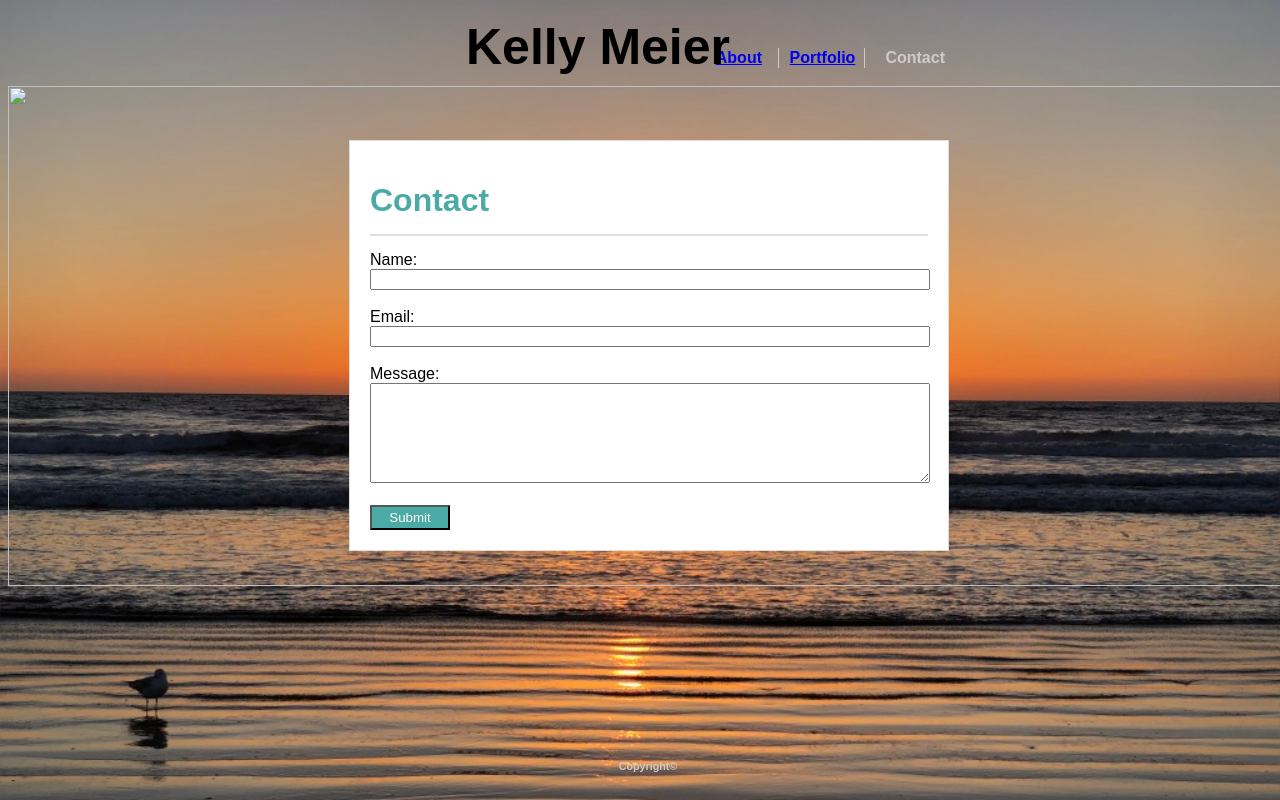
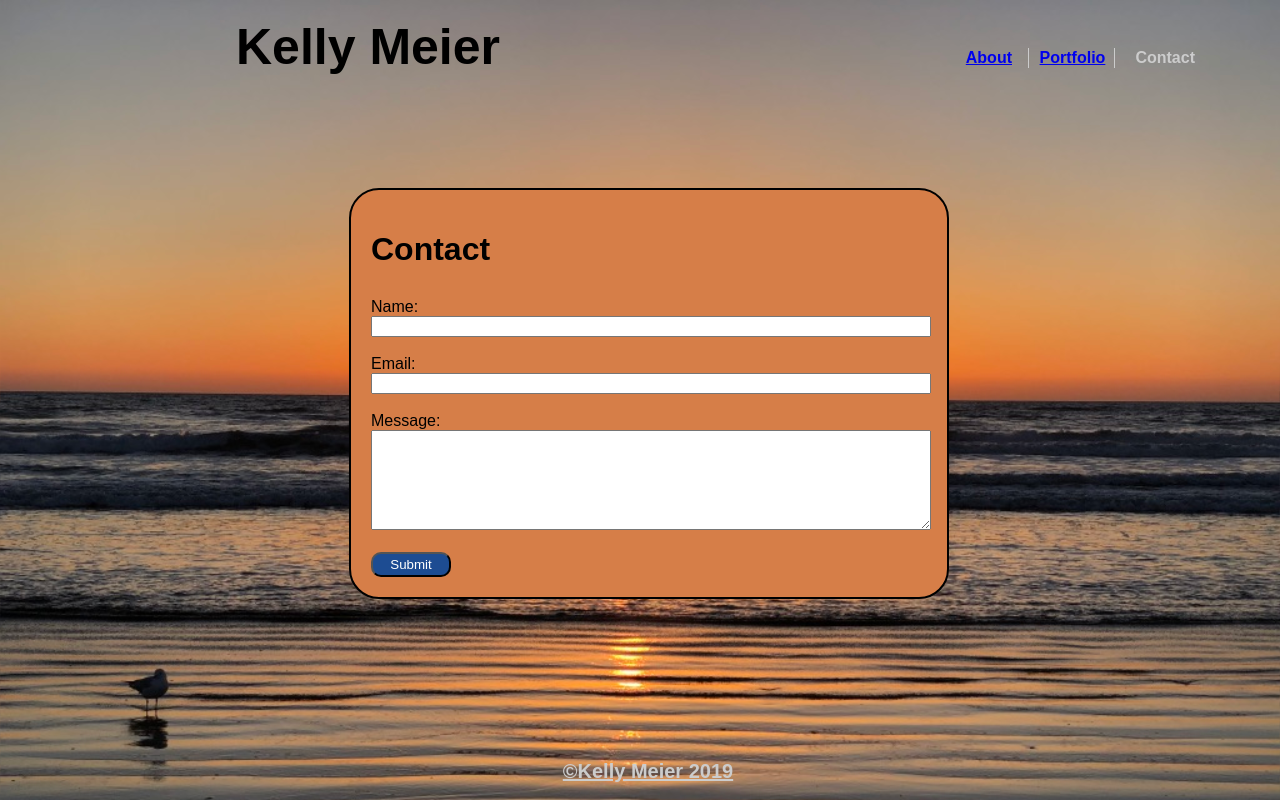
Before and after one commit to kemeier/Responsive-Portfolio, a plain HTML site: page contact.html in a window 1280 px wide. Drawn offline with Linux system fonts and the light colour scheme.

Commit message:
fixed styling

```diff
--- a/assets/css/style.css
+++ b/assets/css/style.css
@@ -79,7 +79,7 @@ th  {
     width: 960px;
     margin: auto;
     background-color: #d67e48;
-    margin-top: -450px;
+    /*margin-top: -450px;*/
     position: absolute;
     right: 0px;
     left: 2px;
@@ -97,9 +97,6 @@ th  {
 }
 p   {
     background-color: #d67e48;
-    border-top-width: 2px;
-    border-top-color: #dddddd;
-    border-top-style: solid;
     padding-top: 20px;
     line-height: 1.75;
     font-size: 115%;
@@ -110,7 +107,6 @@ p   {
 }
 #footer  {
     text-align: center;
-
     height: 40px;
     width: 100%;
     margin-top: 0;
@@ -128,36 +124,38 @@ p   {
 
 }
 .contact   {
+    color: black;
     width: 600px;
     margin: auto;
-    background-color: white;
-    margin-top: -450px;
+    background-color: #d67e48;
+    margin-top: -20px;
     position: absolute;
     right: 0px;
     left: 2px;
     padding: 20px;
-    border: #dddddd 1px solid;
+    border: 2px solid black;
+    border-radius: 30px;
 }
 #form   {
     text-align: left;
-    background-color: white;
-    border-top-width: 2px;
-    border-top-color: #dddddd;
-    border-top-style: solid;
+    background-color: #d67e48;
     padding-top: 15px;
+
 }
 #main-contact   {
-    color: #4aaaa5;
-    background-color: white;
+    color: black;
+    background-color: #d67e48;
     text-align: left;
     margin-bottom: 15px;
 }
 #submit {
+    border-radius: 10px;
     color:  #ffffff;
-    background-color: #4aaaa5;
+    background-color: rgb(29, 76, 146);
     width: 80px;
-    height: 25px;
+    height: 25px
 }
+
 #message    {
     height: 100px;
     width: 560px;
@@ -171,17 +169,14 @@ p   {
     overflow: auto;
 }
 #main-portfolio   {
-    color: #4aaaa5;
-    background-color: white;
+    background-color: #d67e48;
     text-align: left;
     margin-bottom: 15px;
     margin-left: -5px;
-    border-bottom: solid 1px  #cccccc;
     padding-bottom: 13px;
 }
 h6  {
     color: white;
-
     text-align: center;
     width: 25%;
     height: 30px;
--- a/contact.html
+++ b/contact.html
@@ -13,27 +13,20 @@
 </head>
 
 <body>
-    <div class="header2">
-        <h1 id="head">Kelly
-            Meier</h1>
-        <table
-            class="clearfix">
+    <div class="header">
+        <h1 id="head">Kelly Meier</h1>
+        <table class="clearfix">
             <tr>
                 <div class="table-data">
                     <th id="about" scope=col><a href="index.html">About</a></th>
                     <th id="portfolio" scope=col><a href="portfolio.html">Portfolio</a></th>
-                    <th id="contact" scope=col>Contact</a></td>
+                    <th id="contact" scope=col>Contact</td>
                 </div>
             </tr>
         </table>
     </div>
     <div class="main-content">
-        <div
-            id="background-pattern">
-            <img src=""
-                width=100%
-                height=500px;>
-        </div>
+
         <div class="contact">
             <h1
                 id="main-contact">
@@ -65,7 +58,7 @@
             </form>
         </div>
         <h6 id="footer">
-            Copyright©</h6>
+            <a href="https://docs.google.com/presentation/d/1SJwf9C0aHy0rnMifor7YnWQ708770lsNcOGv-PK2H4Y/edit?usp=sharing" target="blank" id="foot">©Kelly Meier 2019</a></h6>
 
     </div>
 </body>
```
Also changed, not shown: index.html (+1 -3 lines), portfolio.html (+4 -6 lines).
